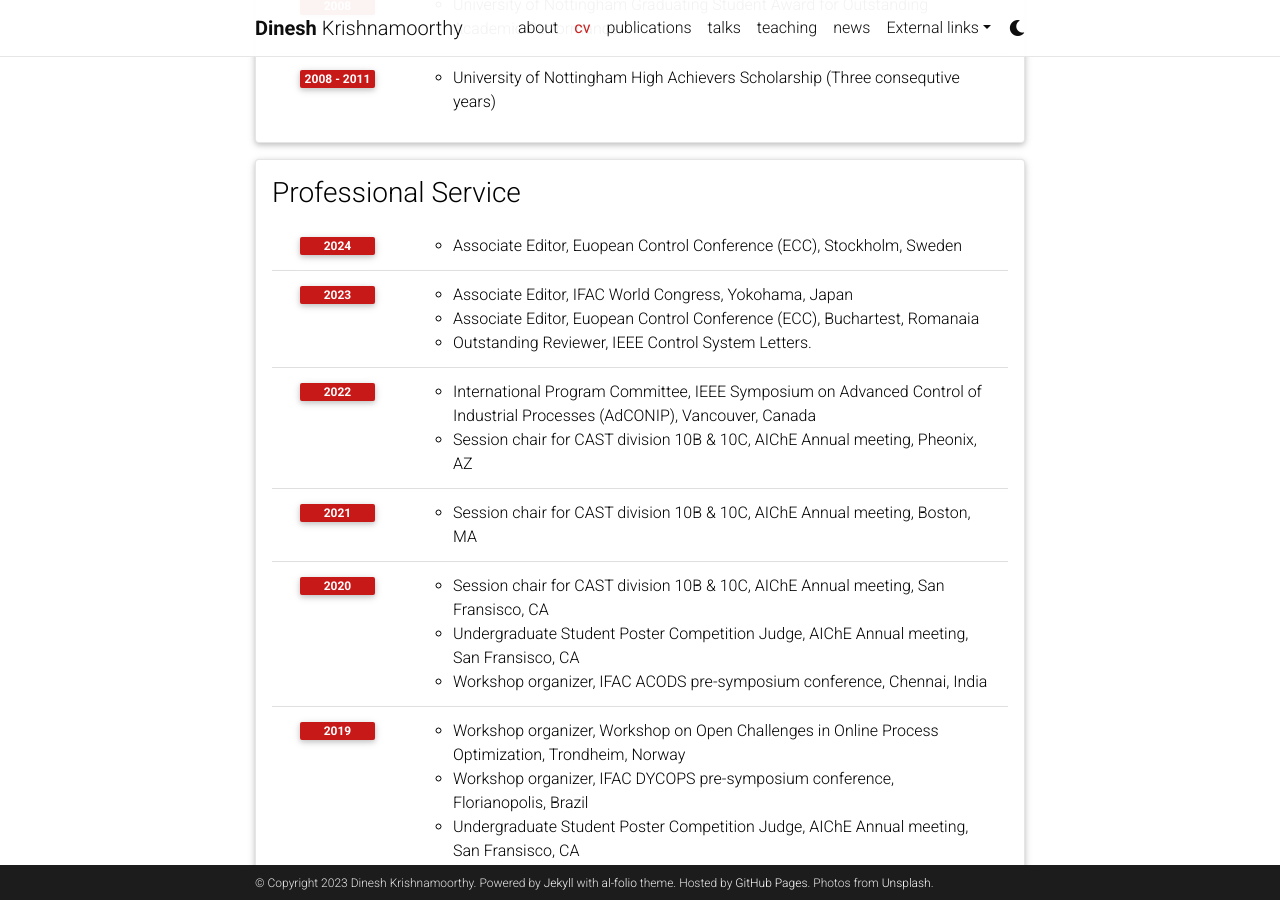
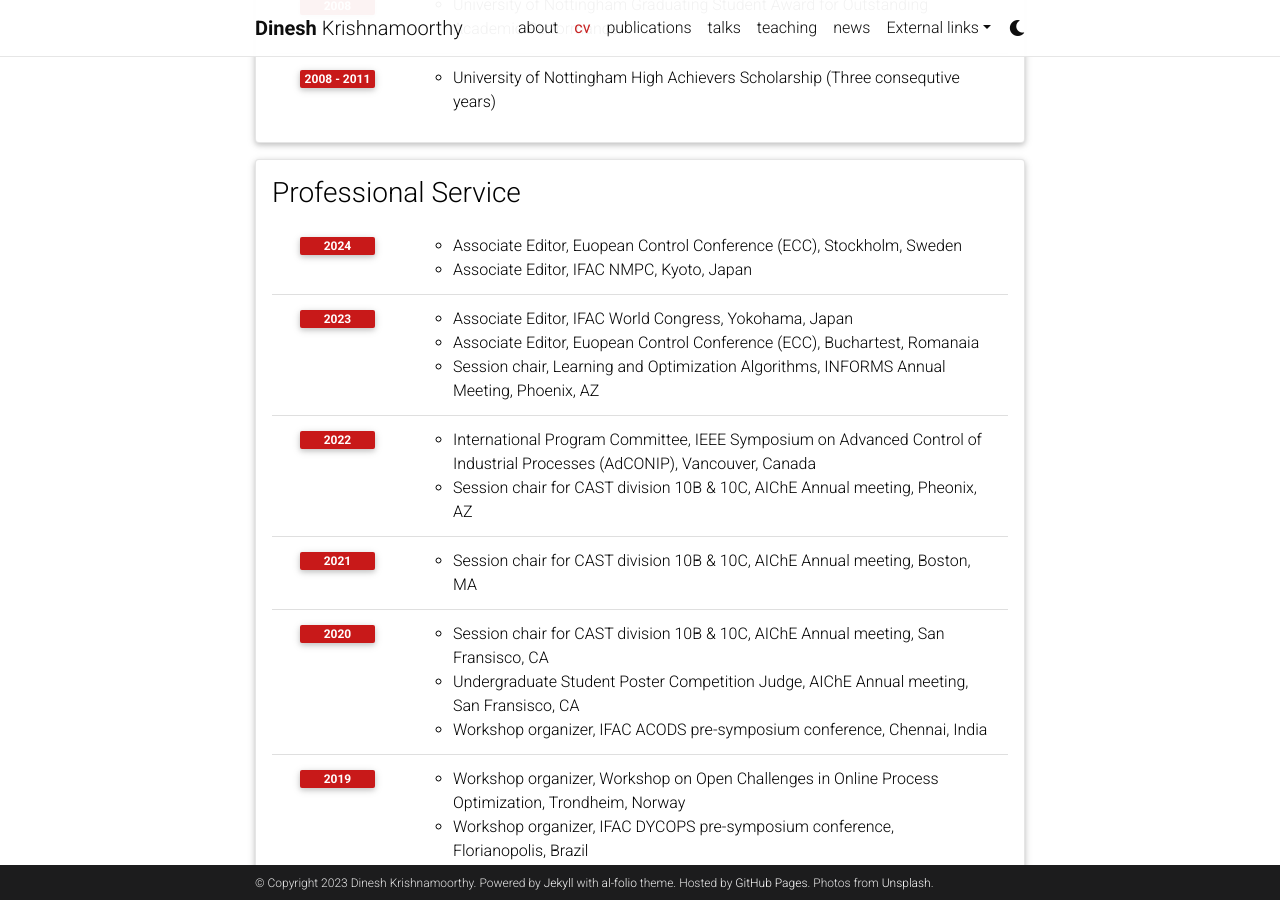
Before and after one commit to dinesh-krishnamoorthy/dinesh-krishnamoorthy.github.io, a Jekyll site: the page built from _pages/cv.md, in a window 1280 px wide and 900 px high, scrolled down 2310 px. Built offline with Jekyll 4.4.1, drawn with Linux system fonts in a browser that asks for light colours; comment, search, counter and statistics services are not loaded; a style sheet for code colours, icons or effects is not loaded.

Commit message:
Update cv.yml

```diff
--- a/_data/cv.yml
+++ b/_data/cv.yml
@@ -125,11 +125,12 @@
     - year: 2024
       items:
         - Associate Editor, Euopean Control Conference (ECC), Stockholm, Sweden
+        - Associate Editor, IFAC NMPC, Kyoto, Japan
     - year: 2023
       items:
         - Associate Editor, IFAC World Congress, Yokohama, Japan
         - Associate Editor, Euopean Control Conference (ECC), Buchartest, Romanaia
-        - Outstanding Reviewer, IEEE Control System Letters.
+        - Session chair, Learning and Optimization Algorithms, INFORMS Annual Meeting, Phoenix, AZ
 
     - year: 2022
       items:
```
